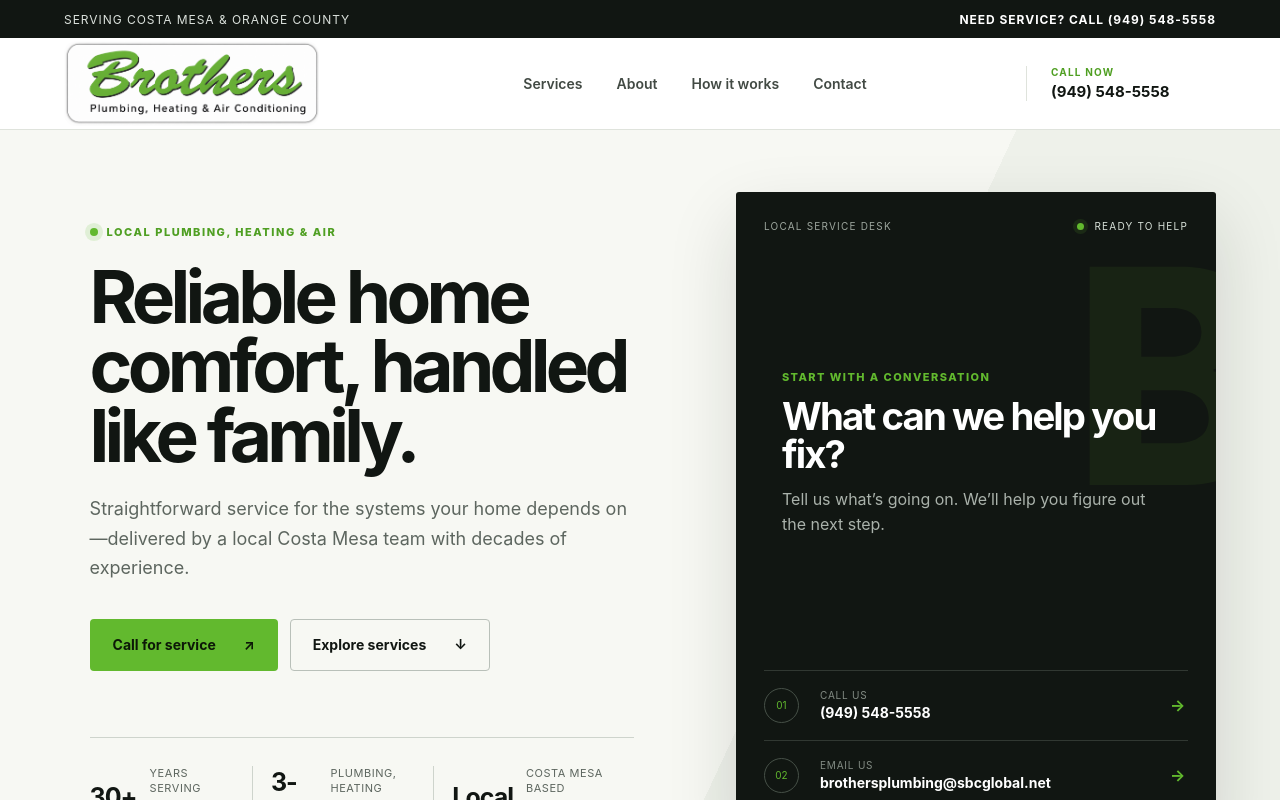
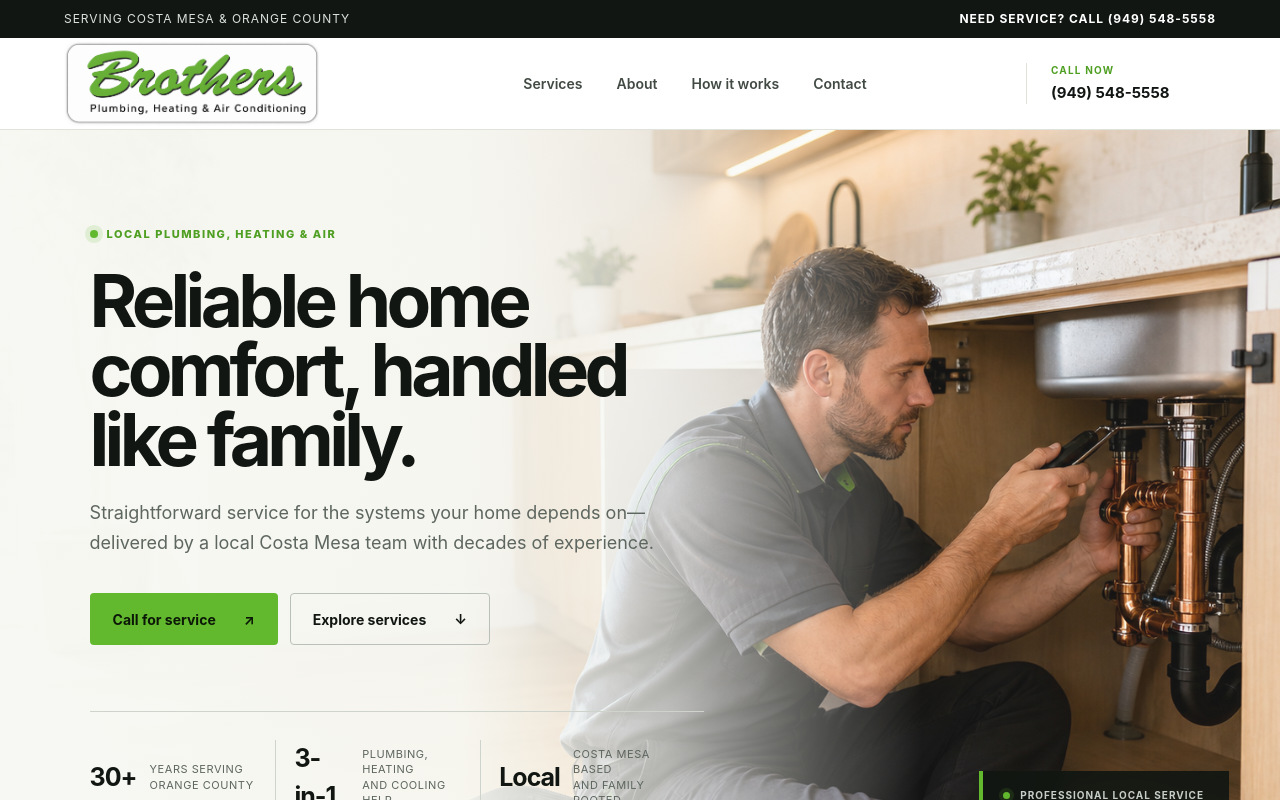
Before and after one commit to Timjriff/Brothers-plumbers, a Next.js app: page / in a window 1280 px wide. Shown: the top 800 px of the page. Built offline with nearby package versions, Linux system fonts and the light colour scheme.

Commit message:
Add files via upload

```diff
--- a/app/globals.css
+++ b/app/globals.css
@@ -1,3 +1,5 @@
+@import "tailwindcss";
+
 :root {
   --green: #62b92e;
   --green-dark: #4f9f22;
@@ -26,8 +28,9 @@ nav a:hover { color: var(--green-dark); }
 .header-call { border-left: 1px solid var(--line); padding-left: 24px; font-size: 15px; font-weight: 750; }
 .header-call span { display: block; color: var(--green-dark); font-size: 10px; letter-spacing: .12em; text-transform: uppercase; margin-bottom: 4px; }
 
-.hero { min-height: 690px; display: grid; grid-template-columns: 1.13fr .87fr; background: linear-gradient(115deg, #f7f8f3 0 62%, #eef1ea 62%); border-bottom: 1px solid var(--line); }
-.hero-copy { padding: 90px 7vw 72px 7vw; }
+.hero { min-height: 720px; position: relative; overflow: hidden; background: #f7f8f3 url("/plumbing-hero.png") center center / cover no-repeat; border-bottom: 1px solid var(--line); }
+.hero::before { content: ""; position: absolute; inset: 0; background: linear-gradient(90deg, rgba(247,248,243,.99) 0%, rgba(247,248,243,.96) 36%, rgba(247,248,243,.70) 52%, rgba(247,248,243,.08) 72%); }
+.hero-copy { width: min(62%, 880px); padding: 90px 7vw 72px; position: relative; z-index: 2; }
 .eyebrow, .section-label { display: inline-flex; align-items: center; gap: 9px; color: var(--green-dark); font-size: 11px; font-weight: 800; letter-spacing: .14em; text-transform: uppercase; }
 .eyebrow i { width: 8px; height: 8px; background: var(--green); border-radius: 50%; box-shadow: 0 0 0 5px rgba(98,185,46,.15); }
 .hero h1 { max-width: 780px; margin: 22px 0 24px; font-size: clamp(52px, 5.7vw, 88px); line-height: .95; letter-spacing: -.065em; font-weight: 700; }
@@ -45,22 +48,10 @@ nav a:hover { color: var(--green-dark); }
 .hero-proof strong { font-size: 25px; letter-spacing: -.04em; }
 .hero-proof span { color: var(--muted); font-size: 11px; line-height: 1.4; text-transform: uppercase; letter-spacing: .05em; }
 
-.hero-panel { margin: 62px 5vw 62px 1vw; padding: 28px; min-width: 0; background: var(--ink); color: #fff; display: flex; flex-direction: column; justify-content: space-between; border-radius: 3px; box-shadow: 0 28px 70px rgba(20,28,20,.14); position: relative; overflow: hidden; }
-.hero-panel::before { content: "B"; position: absolute; right: -20px; top: 34px; font-size: 300px; line-height: 1; font-weight: 800; color: rgba(98,185,46,.08); letter-spacing: -.12em; }
-.panel-topline { display: flex; justify-content: space-between; color: #9ea79f; font-size: 10px; letter-spacing: .12em; text-transform: uppercase; position: relative; z-index: 1; }
-.status { color: #d9e2da; }
-.status i { display: inline-block; width: 7px; height: 7px; border-radius: 50%; background: var(--green); margin-right: 6px; box-shadow: 0 0 0 4px rgba(98,185,46,.12); }
-.panel-center { margin: auto 0; padding: 55px 18px; position: relative; z-index: 1; }
-.panel-kicker { color: var(--green); font-size: 11px; text-transform: uppercase; font-weight: 800; letter-spacing: .13em; }
-.panel-center h2 { margin: 12px 0 14px; max-width: 470px; font-size: clamp(34px, 3vw, 51px); line-height: 1; letter-spacing: -.05em; }
-.panel-center p { max-width: 430px; margin: 0; color: #aab2ab; line-height: 1.55; }
-.contact-stack { position: relative; z-index: 1; }
-.contact-stack a { display: grid; grid-template-columns: 42px 1fr 18px; align-items: center; gap: 14px; padding: 17px 0; border-top: 1px solid #313832; }
-.contact-stack a:hover b { transform: translateX(4px); }
-.contact-icon { width: 35px; height: 35px; border: 1px solid #465047; display: grid; place-items: center; color: var(--green); font-size: 10px; border-radius: 50%; }
-.contact-stack small { display: block; color: #838c84; font-size: 10px; text-transform: uppercase; letter-spacing: .08em; margin-bottom: 3px; }
-.contact-stack strong { display: block; font-size: 14px; overflow-wrap: anywhere; }
-.contact-stack b { color: var(--green); transition: transform .2s; }
+.hero-photo-note { position: absolute; right: 4vw; bottom: 38px; z-index: 2; min-width: 250px; padding: 17px 20px; background: rgba(17,22,18,.92); color: #fff; border-left: 4px solid var(--green); box-shadow: 0 14px 35px rgba(0,0,0,.18); backdrop-filter: blur(9px); }
+.hero-photo-note span { display: block; color: #c7cec8; font-size: 10px; font-weight: 700; letter-spacing: .1em; text-transform: uppercase; margin-bottom: 5px; }
+.hero-photo-note i { display: inline-block; width: 7px; height: 7px; margin-right: 7px; border-radius: 50%; background: var(--green); box-shadow: 0 0 0 4px rgba(98,185,46,.14); }
+.hero-photo-note strong { font-size: 15px; }
 
 .section { padding: 112px 7vw; }
 .section-heading { display: grid; grid-template-columns: 1.25fr .75fr; gap: 9vw; align-items: end; margin-bottom: 52px; }
@@ -128,8 +119,7 @@ footer { padding: 65px 7vw 25px; background: #0c100d; color: #fff; display: grid
   .site-header { grid-template-columns: 240px 1fr 175px; gap: 18px; }
   .brand { width: 220px; }
   nav { gap: 18px; }
-  .hero { grid-template-columns: 1fr 1fr; }
-  .hero-copy { padding-left: 5vw; padding-right: 4vw; }
+  .hero-copy { width: 68%; padding-left: 5vw; padding-right: 4vw; }
   .hero-proof { grid-template-columns: 1fr; gap: 12px; }
   .hero-proof div { border: 0; margin: 0; }
   .service-card { min-height: 350px; }
@@ -144,15 +134,16 @@ footer { padding: 65px 7vw 25px; background: #0c100d; color: #fff; display: grid
   .header-call { border: 0; padding: 0; font-size: 0; width: 42px; height: 42px; display: grid; place-items: center; background: var(--green); border-radius: 50%; }
   .header-call::after { content: "↗"; font-size: 18px; }
   .header-call span { display: none; }
-  .hero { display: block; background: #f7f8f3; }
-  .hero-copy { padding: 65px 24px 50px; }
+  .hero { min-height: 760px; background-position: 66% center; }
+  .hero::before { background: linear-gradient(90deg, rgba(247,248,243,.99) 0%, rgba(247,248,243,.96) 58%, rgba(247,248,243,.72) 78%, rgba(247,248,243,.25) 100%); }
+  .hero-copy { width: 100%; padding: 65px 24px 50px; }
   .hero h1 { font-size: clamp(48px, 13vw, 70px); }
   .hero-actions { flex-direction: column; }
   .hero-proof { margin-top: 44px; grid-template-columns: repeat(3, 1fr); gap: 5px; }
   .hero-proof div { display: block; padding: 0; }
   .hero-proof strong { display: block; font-size: 21px; }
   .hero-proof span { font-size: 9px; }
-  .hero-panel { margin: 0 16px 24px; min-height: 570px; }
+  .hero-photo-note { display: none; }
   .section { padding: 80px 24px; }
   .section-heading { grid-template-columns: 1fr; gap: 20px; }
   .service-grid { grid-template-columns: 1fr; }
--- a/app/page.tsx
+++ b/app/page.tsx
@@ -79,25 +79,9 @@ export default function Home() {
           </div>
         </div>
 
-        <div className="hero-panel" aria-label="Contact Brothers Plumbing">
-          <div className="panel-topline"><span>Local service desk</span><span className="status"><i /> Ready to help</span></div>
-          <div className="panel-center">
-            <span className="panel-kicker">Start with a conversation</span>
-            <h2>What can we help you fix?</h2>
-            <p>Tell us what’s going on. We’ll help you figure out the next step.</p>
-          </div>
-          <div className="contact-stack">
-            <a href="tel:+19495485558">
-              <span className="contact-icon">01</span>
-              <span><small>Call us</small><strong>(949) 548-5558</strong></span>
-              <b>→</b>
-            </a>
-            <a href="mailto:brothersplumbing@sbcglobal.net">
-              <span className="contact-icon">02</span>
-              <span><small>Email us</small><strong>brothersplumbing@sbcglobal.net</strong></span>
-              <b>→</b>
-            </a>
-          </div>
+        <div className="hero-photo-note" aria-label="Professional plumbing service">
+          <span><i /> Professional local service</span>
+          <strong>Plumbing · Heating · Air</strong>
         </div>
       </section>
 
```
Also changed, not shown: public/plumbing-hero.png (added).
